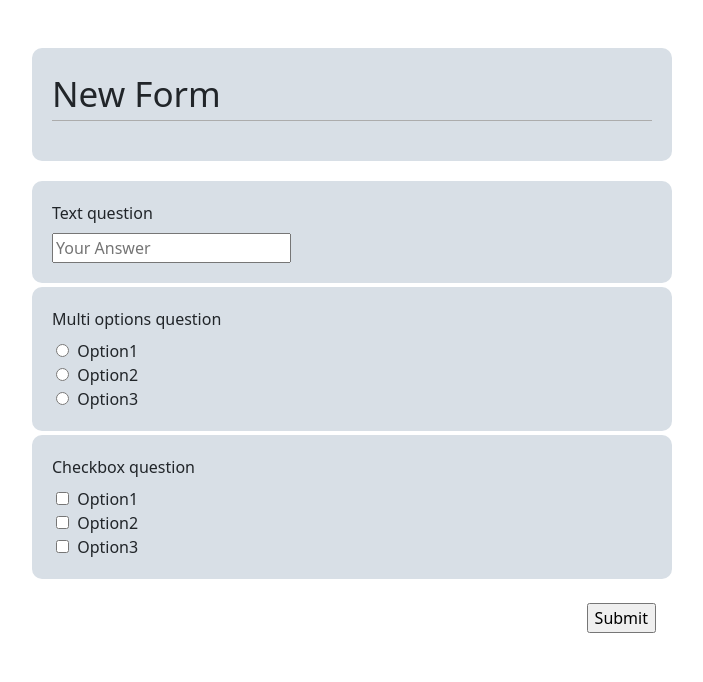
After one commit to Lucas13868/NewFORMS, a Flask app: page /v/019fb492-ce1f-7155-962f-140a53044b7b in a window 1280 px wide. The commit adds this page. Shown: the top 682 px of the page, without its empty margins (288-991 px from the left). Run offline with Flask 3, Linux system fonts and the light colour scheme; data comes from the database, SQL or seed files in the repository; both versions use the stored data as it was after the commit; parts of the project's set-up code (start-up, migrations or seed data) failed here and were passed over.

Commit message:
Implementação da resposta de formulários e cópia do link do form para respostas

```diff
--- a/app.py
+++ b/app.py
@@ -4,7 +4,7 @@ from dotenv import load_dotenv
 import sqlite3
 import os
 
-from helpers import login_required, sql_conn, write_conn, generate_uuid
+from helpers import login_required, read_conn, write_conn, generate_uuid
 
 load_dotenv()
 
@@ -32,7 +32,7 @@ conn.close()
 def index():
     user_id = session["user_id"]
 
-    connection = sql_conn()
+    connection = read_conn()
     cursor = connection.cursor()
 
     cursor.execute("SELECT username FROM users WHERE id = ?", (user_id,))
@@ -118,7 +118,7 @@ def login():
             flash("Missing password!", "error")
             return redirect(url_for("login"))
 
-        connection = sql_conn()
+        connection = read_conn()
         cursor = connection.cursor()
         cursor.execute("SELECT hash, id FROM users WHERE email = ?", (email,))
         user_row = cursor.fetchone()
@@ -147,7 +147,7 @@ def logout():
     return redirect(url_for("login"))
 
 # Create new form in db
-@app.route("/create-form")
+@app.route("/api/create-form")
 @login_required
 def create_form():
     user_id = session["user_id"]
@@ -188,7 +188,7 @@ def create_form():
         return redirect(url_for("index"))
 
 # Delete form from db
-@app.route("/delete-form", methods=["POST"])
+@app.route("/api/delete-form", methods=["POST"])
 def delete_form():
     form_id = request.form.get("form_id")
     user_id = session["user_id"]
@@ -212,7 +212,7 @@ def delete_form():
 def edit_form(form_id):
     form_id = str(form_id)
 
-    connect = sql_conn()
+    connect = read_conn()
     cursor = connect.cursor()
 
     cursor.execute("SELECT name, title, description FROM forms WHERE id = ? AND user_id = ?", (form_id, session["user_id"]))
@@ -237,7 +237,7 @@ def edit_form(form_id):
 
     connect.close()
 
-    return render_template("form_template.html", form=form, questions=questions, options=options, form_id=form_id)
+    return render_template("form_edit.html", form=form, questions=questions, options=options, form_id=form_id)
 
 # Save changes made in form's edit
 @app.route("/api/save-changes/<uuid:form_id>", methods=['POST'])
@@ -248,7 +248,7 @@ def save_changes(form_id): # save changes from forms in database
     json = request.get_json()
     changes = json.get("changes", [])
 
-    connect = sql_conn()
+    connect = write_conn()
     cursor = connect.cursor()
 
     try:
@@ -262,9 +262,9 @@ def save_changes(form_id): # save changes from forms in database
                 match table:
                     case "forms":
                         if "form-name" in data:
-                            cursor.execute("UPDATE forms SET name = ? WHERE id = ?", (data.get("form-name"), form_id))
+                            cursor.execute("UPDATE forms SET name = ? WHERE id = ?", (data.get("form-name").strip(), form_id))
                         if "form-title" in data:
-                            cursor.execute("UPDATE forms SET title = ? WHERE id = ?", (data.get("form-title"), form_id))
+                            cursor.execute("UPDATE forms SET title = ? WHERE id = ?", (data.get("form-title").strip(), form_id))
                         if "form-description" in data:
                             cursor.execute("UPDATE forms SET description = ? WHERE id = ?", (data.get("form-description"), form_id))
 
@@ -276,7 +276,7 @@ def save_changes(form_id): # save changes from forms in database
 
                             case "UPDATE":
                                 if "text" in data:
-                                    cursor.execute("UPDATE questions SET question_text = ? WHERE id = ?", (data.get("text"), uuid))
+                                    cursor.execute("UPDATE questions SET question_text = ? WHERE id = ?", (data.get("text").strip(), uuid))
                                 if "required" in data:
                                     cursor.execute("UPDATE questions SET required = ? WHERE id = ?", (data.get("required"), uuid))
                                 if "type" in data:
@@ -295,7 +295,7 @@ def save_changes(form_id): # save changes from forms in database
                                 cursor.execute("INSERT INTO options (id, option_text, question_id) VALUES (?, ?, ?)", (uuid, data.get("value"), data.get("quest_id")))
                             case "UPDATE":
                                 if "value" in data:
-                                    cursor.execute("UPDATE options SET option_text = ? WHERE id = ?", (data.get("value"), uuid))
+                                    cursor.execute("UPDATE options SET option_text = ? WHERE id = ?", (data.get("value").strip(), uuid))
                             case "DELETE":
                                 cursor.execute("DELETE FROM options WHERE id = ?", (uuid,))
                             case _:
@@ -312,7 +312,97 @@ def save_changes(form_id): # save changes from forms in database
 
         connect.close()
 
-        return jsonify({"msg": str(e), "status": "error"})
+        return jsonify({"msg": str(e), "status": "error"}), 500
+
+
+# Visualize the form ready to work
+@app.route("/v/<uuid:form_id>")
+def view_form(form_id):
+    form_id = str(form_id)
+
+    connect = read_conn()
+    cursor = connect.cursor()
+
+    cursor.execute("SELECT title, description FROM forms WHERE id = ?", (form_id,))
+    form = cursor.fetchone()
+
+    if not form:
+        print("Form doesn't exist!")
+        connect.close()
+        return redirect(url_for("index"))
+
+    cursor.execute("SELECT id, type, question_text, required FROM questions WHERE form_id = ? ORDER BY quest_order", (form_id,))
+    questions = cursor.fetchall()
+
+    options = {}
+    for q in questions:
+        if q[1] in ["radio", "checkbox"]:
+            cursor.execute("SELECT id, option_text FROM options WHERE question_id = ?", (q[0],))
+            q_opts = cursor.fetchall()
+
+            if q_opts:
+                options[q[0]] = q_opts # Storage each option for a certain question {question_id: [list of options]}
+
+    connect.close()
+
+    return render_template("form_view.html", form=form, questions=questions, options=options, form_id=form_id)
+
+
+# Register the form's response
+@app.route("/submit/<uuid:form_id>", methods=["POST"])
+def register_response(form_id):
+    form_id = str(form_id)
+
+    connect = write_conn()
+    cursor = connect.cursor()
+
+    cursor.execute("SELECT id, type, required FROM questions WHERE form_id = ? ORDER BY quest_order", (form_id,))
+    questions = cursor.fetchall()
+
+    if not questions:
+        print("Form doesn't exist!")
+        connect.close()
+        return redirect(url_for("index"))
+
+    try:
+        with connect:
+            response_id = generate_uuid()
+            cursor.execute("INSERT INTO responses (id, form_id) VALUES (?, ?)", (response_id, form_id))
+
+            for question in questions:
+                answer = request.form.getlist(question[0])
+
+                # Certify that user didn't changed the values
+                if question[1] in ["radio", "checkbox"]:
+                    cursor.execute("SELECT option_text FROM options WHERE question_id = ?", (question[0],))
+                    options = cursor.fetchall()
+                    options = [opt[0] for opt in options]
+
+                    answer = [value for value in answer if value in options]
+
+                # Certify that a required question was sended
+                if not answer and question[2]:
+                    raise Exception("Required question missing!")
+
+                for value in answer:
+                    if value != '':
+                        answer_id = generate_uuid()
+                        cursor.execute("INSERT INTO answers (id, answer_text, question_id, response_id) VALUES (?, ?, ?, ?)", (answer_id, value, question[0], response_id))
+
+        cursor.execute("SELECT title FROM forms WHERE id = ?", (form_id,))
+        title = cursor.fetchone()[0]
+
+        connect.close()
+        return render_template("form_submitted.html", form_id=form_id, title=title, msg="Your response has been recorded.")
+
+    except Exception as e:
+        print("Error: " + str(e))
+
+        cursor.execute("SELECT title FROM forms WHERE id = ?", (form_id,))
+        title = cursor.fetchone()[0]
+
+        connect.close()
+        return render_template("form_submitted.html", form_id=form_id, title=title, msg="Something went wrong, try again later!")
 
 
 
--- a/static/styles.css
+++ b/static/styles.css
@@ -85,6 +85,10 @@
     }
 }
 
+form {
+    width: 100%;
+}
+
 div[contenteditable] {
 
     &:focus {
--- a/templates/form_template.html
+++ b/templates/form_edit.html
@@ -20,8 +20,9 @@
                 </div>
 
                 <div>
-                   <span class="mx-4" id="saving-msg"></span>
-                <button class="save-button" id="save-button">Save</button>
+                    <span class="mx-1" id="feedback-msg"></span>
+                    <a class="mx-3" id="view" href="/v/{{ form_id }}" target="_blank">View</a>
+                    <button id="copy-clipboard">Copy link</button>
                 </div>
             </div>
         </nav>
--- /dev/null
+++ b/templates/form_view.html
@@ -0,0 +1,82 @@
+<!DOCTYPE html>
+
+<html lang="en">
+    <head>
+        <meta name="viewport" content="width=device-width, initial-scale=1.0">
+        <link href="https://cdn.jsdelivr.net/npm/bootstrap@5.3.8/dist/css/bootstrap.min.css" rel="stylesheet" integrity="sha384-sRIl4kxILFvY47J16cr9ZwB07vP4J8+LH7qKQnuqkuIAvNWLzeN8tE5YBujZqJLB" crossorigin="anonymous">
+        <script src="https://cdn.jsdelivr.net/npm/bootstrap@5.3.8/dist/js/bootstrap.bundle.min.js" integrity="sha384-FKyoEForCGlyvwx9Hj09JcYn3nv7wiPVlz7YYwJrWVcXK/BmnVDxM+D2scQbITxI" crossorigin="anonymous"></script>
+        <link href="/static/styles.css" rel="stylesheet">
+        <script src="https://cdn.jsdelivr.net/npm/lodash@4.17.21/lodash.min.js"></script>
+
+        <title>{{ form[0] }}</title>
+    </head>
+    <body>
+
+        <div class="form-container mx-auto" data-id="{{ form_id }}">
+            <div class="item-container mt-5 mb-3">
+                <div class="form-title underlined" data-id="{{ form_id }}">{{ form[0] }}</div>
+
+                {% if form[1] %}
+                <div class="form-description underlined" data-id="{{ form_id }}">{{ form[1] }}</div>
+                {% endif %}
+            </div>
+
+            <form action="/submit/{{ form_id }}" method="post">
+                <div class="questions-container mb-4">
+                    {% for question in questions %}
+                    <div class="item-container my-1" data-id="{{ question[0] }}">
+                        <div class="question-text mb-2" data-id="{{ question[0] }}">
+                            <span>{{ question[2] }}</span>
+                            {% if question[3] == True %}
+                            <span style="color: red;">*</span>
+                            {% endif %}
+                        </div>
+
+                        {% if question[1] == 'text' %}
+                        <input class="text-input" data-id="{{ question[0] }}" name="{{ question[0] }}" type="text" placeholder="Your Answer" data-required="{{ question[3] }}" autocomplete="off">
+
+                        {% elif question[1] == 'radio' %}
+                        <div class="options-container" data-id="{{ question[0] }}">
+                            {% for opt in options[question[0]] %}
+                            <div class="radio-input option" data-id="{{ opt[0] }}">
+                                <label>
+                                    <input class="options-input mx-1" type="{{ question[1] }}" name="{{ question[0] }}" value="{{ opt[1] }}" data-required="{{ question[3] }}">
+                                    <span data-id="{{ opt[0] }}">{{ opt[1] }}</span>
+                                </label>
+                            </div>
+
+                            {% endfor %}
+                        </div>
+
+                        {% elif question[1] == 'checkbox' %}
+                        <div class="options-container" data-id="{{ question[0] }}">
+                            {% for opt in options[question[0]] %}
+                            <div class="checkbox-input option d-flex flex-row justify-content-between" data-id="{{ opt[0] }}">
+                                <label>
+                                    <input class="options-input mx-1" type="{{ question[1] }}" data-id="{{ opt[0] }}" name="{{ question[0] }}" value="{{ opt[1] }}" data-required="{{ question[3] }}">
+                                    <span data-id="{{ opt[0] }}">{{ opt[1] }}</span>
+                                </label>
+                            </div>
+                            {% endfor %}
+                        </div>
+
+                        {% endif %}
+                    </div>
+                    {% endfor %}
+                </div>
+
+                <div class="d-flex justify-content-end">
+                    <input class="mx-3" type="submit" value="Submit">
+                </div>
+
+            </form>
+        </div>
+
+    </body>
+
+    <script>
+        document.querySelectorAll("input[data-required='1']").forEach(elem => {
+            elem.required = true;
+        });
+    </script>
+</html>
```
Also changed, not shown: helpers.py (+4 -3 lines), static/script.js (+72 -28 lines), templates/form_submitted.html (added, +14 -0 lines), templates/home.html (+7 -0 lines), templates/layout.html (+3 -9 lines), database.db.
